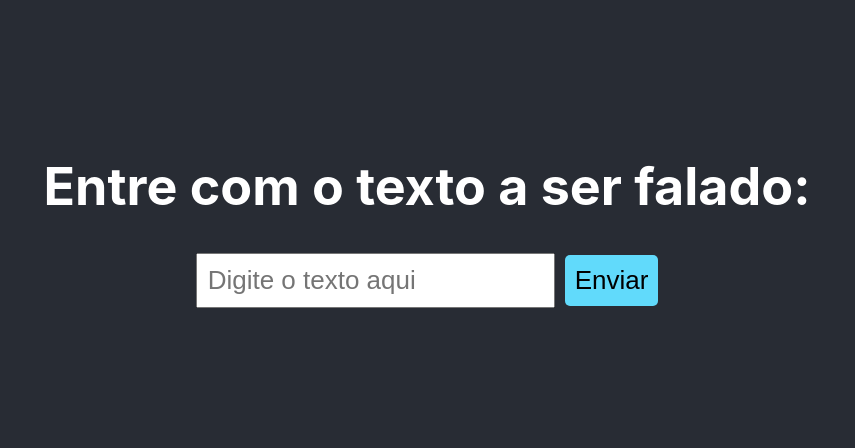
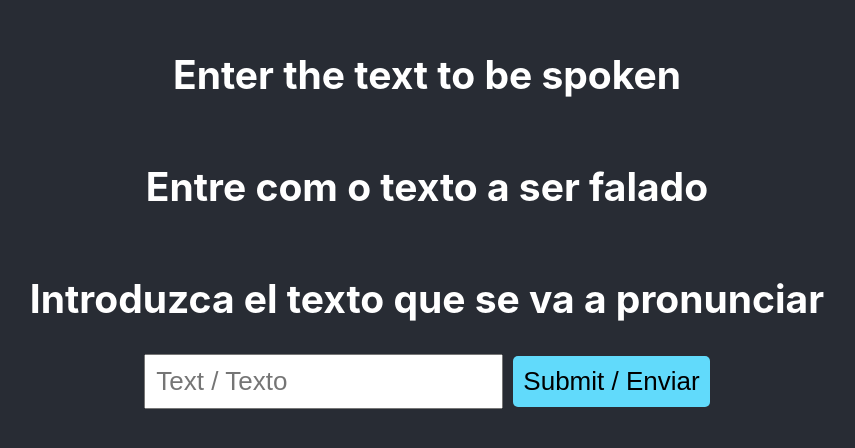
Before and after one commit to gmarruda/test2, a React (Create React App) app: page / in a window 1280 px wide. Shown: the part 186-634 px from the top of the page, without its empty margins (213-1068 px from the left). Built offline with nearby package versions, Linux system fonts and the light colour scheme; no server answers.

Commit message:
update languages

```diff
--- a/src/App.js
+++ b/src/App.js
@@ -51,16 +51,18 @@ function App() {
   return (
     <div className="App">
       <header className="App-header">
-        <h1>Entre com o texto a ser falado:</h1>
+        <h2>Enter the text to be spoken</h2>
+        <h2>Entre com o texto a ser falado</h2>
+        <h2>Introduzca el texto que se va a pronunciar</h2>
         <form onSubmit={handleSubmit}>
           <input
             type="text"
             value={text}
             onChange={(e) => setText(e.target.value)}
-            placeholder="Digite o texto aqui"
+            placeholder="Text / Texto"
             required
           />
-          <button type="submit">Enviar</button>
+          <button type="submit">Submit / Enviar</button>
         </form>
         {loading && <p>Loading...</p>}
         {audioUrl && (
```
